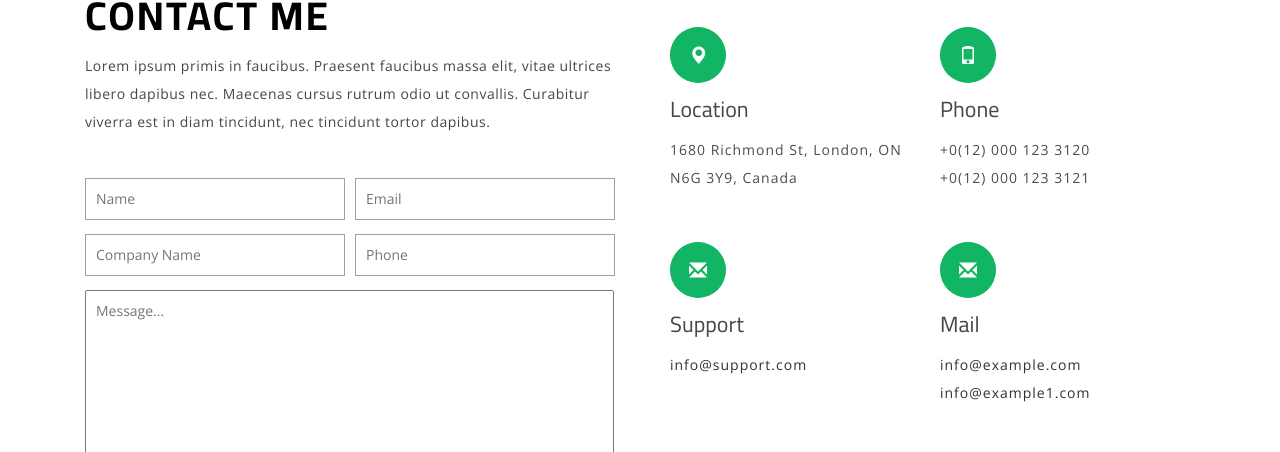
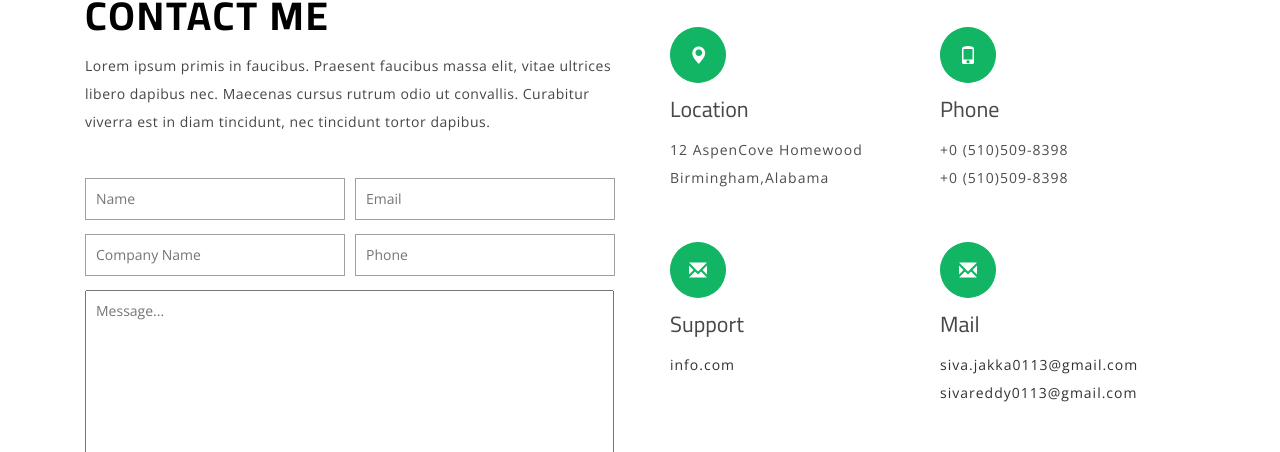
Before and after one commit to sva0113/My-Portfolio-, a plain HTML site: page index.html in a window 1280 px wide. Shown: the part 3888-4340 px from the top of the page. Drawn offline with nearby package versions, Linux system fonts and the light colour scheme.

Commit message:
made changes

```diff
--- a/index.html
+++ b/index.html
@@ -814,32 +814,32 @@ Smartphone Compatible web template, free webdesigns for Nokia, Samsung, LG, Sony
 			<div data-aos="flip-down" class="col-md-6 contactright1">
 			<span class="glyphicon glyphicon-map-marker" aria-hidden="true"></span>
 			<h4>Location</h4>
-			<p>1680 Richmond St, London, ON N6G 3Y9, Canada</p>
+			<p>12 AspenCove Homewood Birmingham,Alabama</p>
 			</div>
 			<div data-aos="flip-down" class="col-md-6 contactright1">
 			<span class="glyphicon glyphicon-phone" aria-hidden="true"></span>
 			<h4>Phone</h4>
-			<p>+0(12) 000 123 3120</p>
-			<p>+0(12) 000 123 3121</p>
+			<p>+0 (510)509-8398</p>
+			<p>+0 (510)509-8398</p>
 			</div>
 			<div class="clearfix"></div>
 			<div data-aos="flip-up"class="col-md-6 contactright1">
 			<span class="glyphicon glyphicon-envelope" aria-hidden="true"></span>
 			<h4>Support</h4>
-			<p><a href="mailto:info@example.com">info@support.com</a></p>
+			<p><a href="mailto:info@example.com">info.com</a></p>
 			</div>
 			<div data-aos="flip-up" class="col-md-6 contactright1">
 			<span class="glyphicon glyphicon-envelope" aria-hidden="true"></span>
 			<h4>Mail</h4>
-			<p><a href="mailto:info@example.com">info@example.com</a></p>
-			<p><a href="mailto:info@example.com">info@example1.com</a></p>
+			<p><a href="siva.jakka@gmail.com">siva.jakka0113@gmail.com</a></p>
+			<p><a href="mailto:info@example.com">sivareddy0113@gmail.com</a></p>
 			</div>
 			<div class="clearfix"></div>
 			<ul class="top-links">
-				<li data-aos="flip-right"><a href="#"><i class="fa fa-facebook"></i></a></li>
+				<li data-aos="flip-right"><a href="https://www.facebook.com/shivareddy6969"><i class="fa fa-facebook"></i></a></li>
 				<li data-aos="flip-right"><a href="#"><i class="fa fa-twitter"></i></a></li>
 				<li data-aos="flip-right"><a href="#"><i class="fa fa-google-plus"></i></a></li>
-				<li data-aos="flip-right"><a href="#"><i class="fa fa-linkedin"></i></a></li>
+				<li data-aos="flip-right"><a href="https://www.linkedin.com/in/siva-reddy-jakka-b40802115/"><i class="fa fa-linkedin"></i></a></li>
 			</ul>
 		</div>
 		<div class="clearfix"></div>
@@ -858,7 +858,7 @@ Smartphone Compatible web template, free webdesigns for Nokia, Samsung, LG, Sony
 <div class="copyright-agile">
 	<div class="container">
 		<h4> My Design</h4>
-		<p>© 2017 My Design. All rights reserved | Design by <a href="http://w3layouts.com">W3layouts</a></p>
+		<p>© 2017 My Design. All rights reserved | Design by <a href="http://w3layouts.com">SivaJakka</a></p>
 		<div class="clearfix"></div>
 	</div>
 </div>
```
Also changed, not shown: images/main.JPG.
